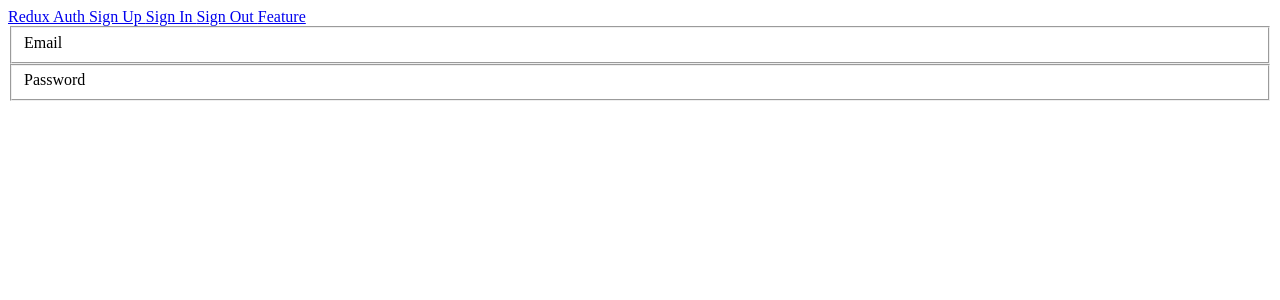
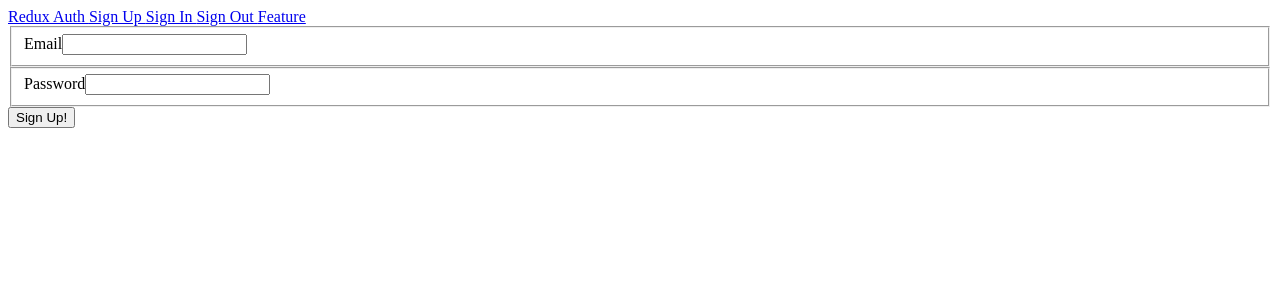
Before and after one commit to AmanuelAsfaw/AdvancedReactRedux, a React (Create React App) app in the folder client/: page /signup in a window 1280 px wide. Shown: the top 300 px of the page. Built offline with nearby package versions, Linux system fonts and the light colour scheme.

Commit message:
use Redux-Form for signup

```diff
--- a/client/src/components/auth/Signup.js
+++ b/client/src/components/auth/Signup.js
@@ -1,17 +1,38 @@
 import React, { Component } from "react";
+import { reduxForm, Field } from 'redux-form';
+
 class Signup extends Component {
+    onSubmit = formProps => {
+        console.log(formProps);
+    }
     render() {
+        const { handleSubmit } = this.props;
+
         return (
-            <form>
+
+            <form onSubmit={handleSubmit(this.onSubmit)}>
                 <fieldset>
                     <label>Email</label>
+                    <Field
+                        name="email"
+                        type="text"
+                        component="input"
+                        autoComplete="none"
+                    />
                 </fieldset>
                 <fieldset>
                     <label>Password</label>
+                    <Field
+                        name="password"
+                        type="password"
+                        component="input"
+                        autoComplete="none"
+                    />
                 </fieldset>
+                <button>Sign Up!</button>
             </form>
         );
     }
 }
 
-export default Signup;
+export default reduxForm({ form: 'signup' })(Signup);
--- a/client/src/reducers/index.js
+++ b/client/src/reducers/index.js
@@ -1,7 +1,9 @@
 import { combineReducers } from "redux";
+import { reducer as formReducer } from 'redux-form';
 
 import auth from "./auth";
 
 export default combineReducers({
-    auth
+    auth,
+    form: formReducer
 });
```
